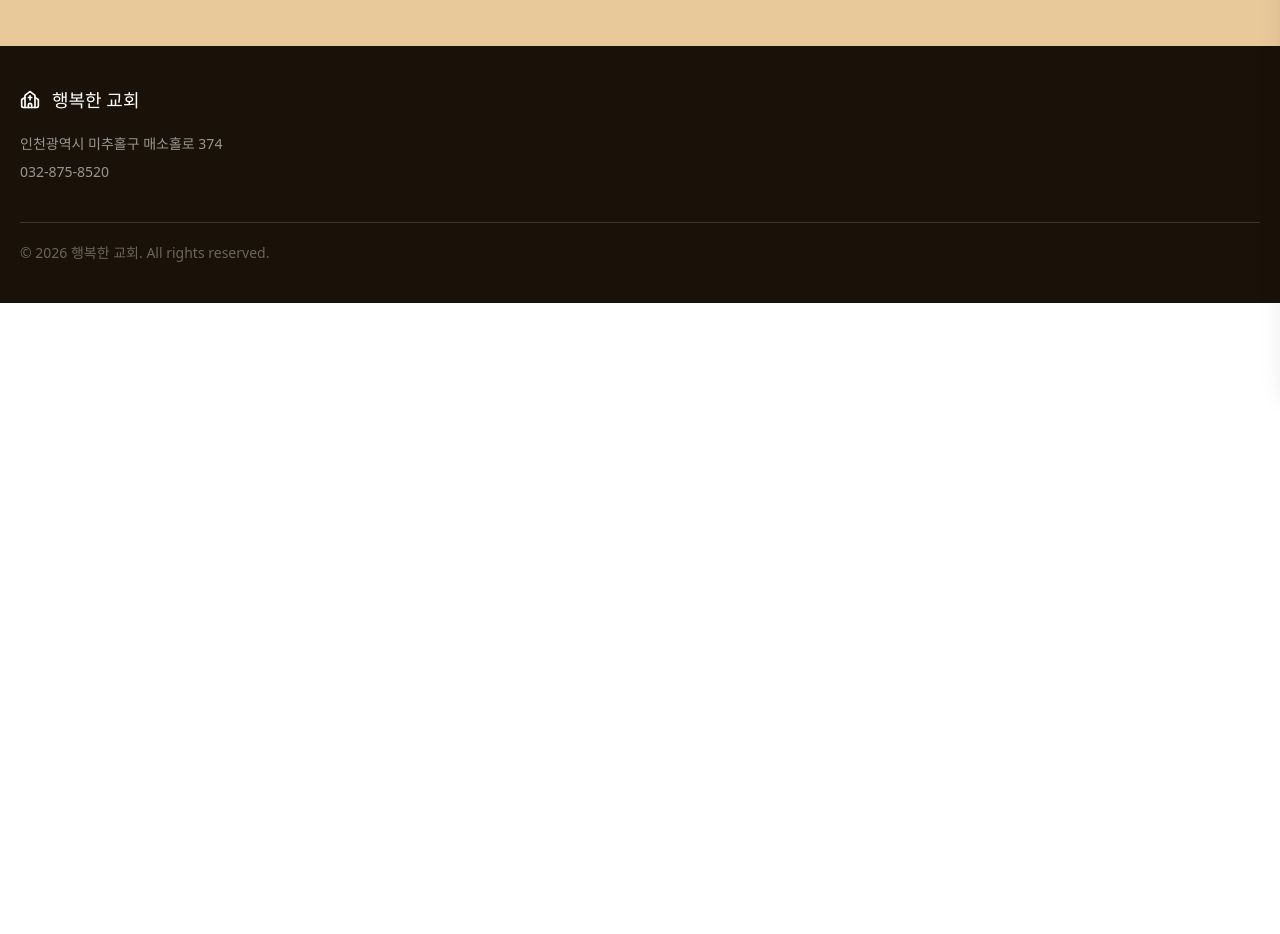
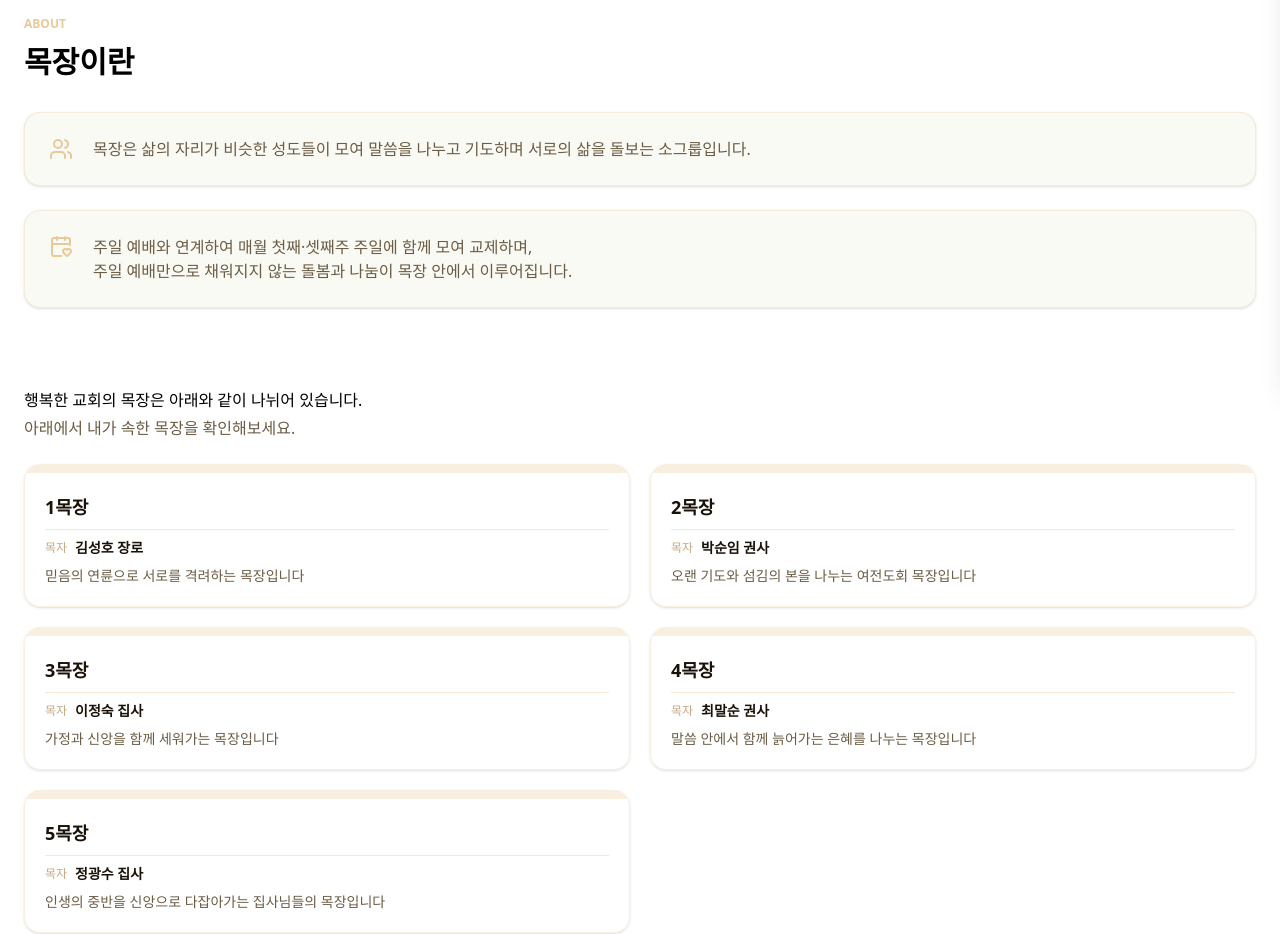
Before and after one commit to strawberryroll/haengbok-site, a Next.js app: page /community/cell-group in a window 1280 px wide. Shown: the part 418-1352 px from the top of the page. Before the commit the page ends 800 px from the top, so only its background shows below. Built offline with nearby package versions, Linux system fonts and the light colour scheme; no server answers.

Commit message:
feat: 목장 페이지 구현 (#47)
* feat: 목장 페이지 구현

* refactor: 카드를 배열 데이터 기반으로 정리

```diff
--- a/src/app/community/cell-group/page.tsx
+++ b/src/app/community/cell-group/page.tsx
@@ -1,3 +1,128 @@
+import { Card, CardContent, CardDescription } from '@/components/ui/Card';
+import Divider from '@/components/ui/Divider';
+import PageHeader from '@/components/ui/PageHeader';
+import SectionHeading from '@/components/ui/SectionHeading';
+import { CalendarHeart, type LucideIcon, Users } from 'lucide-react';
+
+interface AboutItem {
+  icon: LucideIcon;
+  description: React.ReactNode;
+}
+
+const aboutItems: AboutItem[] = [
+  {
+    icon: Users,
+    description:
+      '목장은 삶의 자리가 비슷한 성도들이 모여 말씀을 나누고 기도하며 서로의 삶을 돌보는 소그룹입니다.',
+  },
+  {
+    icon: CalendarHeart,
+    description: (
+      <>
+        주일 예배와 연계하여 매월 첫째·셋째주 주일에 함께 모여 교제하며,
+        <br />
+        주일 예배만으로 채워지지 않는 돌봄과 나눔이 목장 안에서 이루어집니다.
+      </>
+    ),
+  },
+];
+
+interface CellGroupItem {
+  name: string;
+  leader: string;
+  description: string;
+}
+
+const cellGroupsData: CellGroupItem[] = [
+  {
+    name: '1목장',
+    leader: '김성호 장로',
+    description: '믿음의 연륜으로 서로를 격려하는 목장입니다',
+  },
+  {
+    name: '2목장',
+    leader: '박순임 권사',
+    description: '오랜 기도와 섬김의 본을 나누는 여전도회 목장입니다',
+  },
+  {
+    name: '3목장',
+    leader: '이정숙 집사',
+    description: '가정과 신앙을 함께 세워가는 목장입니다',
+  },
+  {
+    name: '4목장',
+    leader: '최말순 권사',
+    description: '말씀 안에서 함께 늙어가는 은혜를 나누는 목장입니다',
+  },
+  {
+    name: '5목장',
+    leader: '정광수 집사',
+    description: '인생의 중반을 신앙으로 다잡아가는 집사님들의 목장입니다',
+  },
+];
+
 export default function Page() {
-  return <div>목장 페이지입니다</div>;
+  return (
+    <>
+      <div className="bg-cream-light px-6 pb-15">
+        <PageHeader
+          eyebrow="CELL GROUP"
+          title="목장"
+          description="함께 말씀나누고 삶을 나누는 행복한 교회의 소그룹 공동체입니다"
+        />
+      </div>
+      <div className="px-6 pb-20">
+        {/* 목장이란 */}
+        <div className="flex flex-col gap-6 pt-15">
+          <SectionHeading eyebrow="ABOUT" title="목장이란" />
+          {aboutItems.map((item, index) => (
+            <Card key={index} className="bg-ivory">
+              <CardContent className="flex items-start gap-5">
+                <div className="shrink-0">
+                  <item.icon className="text-cream" />
+                </div>
+                <CardDescription className="text-base text-description">
+                  {item.description}
+                </CardDescription>
+              </CardContent>
+            </Card>
+          ))}
+        </div>
+
+        {/* 목장들 */}
+        <div className="flex flex-col gap-6 pt-20">
+          <div>
+            <p className="pb-1">
+              행복한 교회의 목장은 아래와 같이 나뉘어 있습니다.
+            </p>
+            <p className="text-description">
+              아래에서 내가 속한 목장을 확인해보세요.
+            </p>
+          </div>
+          <div className="grid grid-cols-2 gap-5">
+            {cellGroupsData.map((group) => (
+              <Card key={group.name} className="gap-0 overflow-hidden">
+                <div className="h-2 w-full bg-cream/30" />
+                <CardContent className="flex flex-col gap-2 p-5">
+                  <p className="text-lg font-semibold text-charcoal">
+                    {group.name}
+                  </p>
+                  <Divider className="w-full border-t text-cream/40" />
+                  <p className="flex items-center gap-2 text-sm whitespace-nowrap">
+                    <span className="shrink-0 text-xs text-gold">목자</span>
+                    <span className="text-sm font-semibold text-charcoal">
+                      {group.leader}
+                    </span>
+                  </p>
+                  <CardDescription className="text-sm text-description">
+                    {group.description}
+                  </CardDescription>
+                </CardContent>
+              </Card>
+            ))}
+          </div>
+        </div>
+      </div>
+    </>
+  );
 }
```
